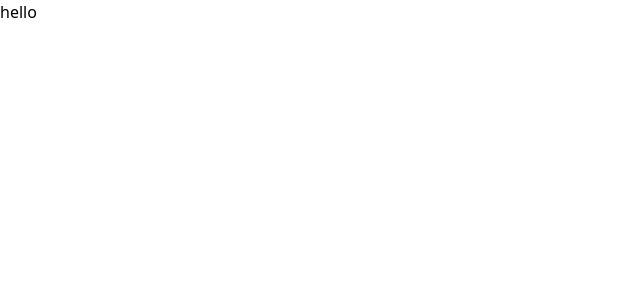
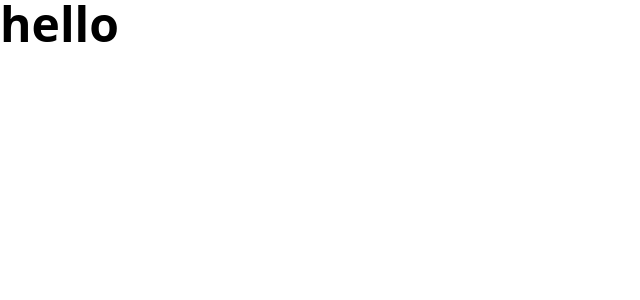
Before and after one commit to stanAlexandru26/next-Todo, a Next.js app: page / in a window 1280 px wide. Shown: the top 300 px of the page, without its empty margins (0-640 px from the left). Built offline with nearby package versions, Linux system fonts and the light colour scheme.

Commit message:
style: add basic styles

```diff
--- a/src/styles/globals.css
+++ b/src/styles/globals.css
@@ -3,9 +3,42 @@
 @tailwind utilities;
 
 @layer base {
+  h1,
+  .h1 {
+    @apply text-3xl font-bold md:text-5xl;
+  }
+
+  h2,
+  .h2 {
+    @apply text-2xl font-bold md:text-4xl;
+  }
+
+  h3,
+  .h3 {
+    @apply text-xl font-bold md:text-3xl;
+  }
+
+  h4,
+  .h4 {
+    @apply text-lg font-bold md:text-2xl;
+  }
+  h5,
+  .h5 {
+    @apply text-base font-bold md:text-xl;
+  }
+  h6,
+  .h6 {
+    @apply text-sm font-bold md:text-lg;
+  }
+
+  body,
+  .p {
+    @apply text-sm md:text-base;
+  }
   .layout {
     /* 1100px */
+    /* 1536px */
     max-width: 68.75rem;
-    @apply mx-auto w-10/12;
+    @apply mx-auto min-h-screen w-10/12 sm:w-10/12 md:w-9/12 lg:w-8/12 xl:w-6/12;
   }
 }
```
Also changed, not shown: 1 other file (tests, documents, lock files or other folders).
